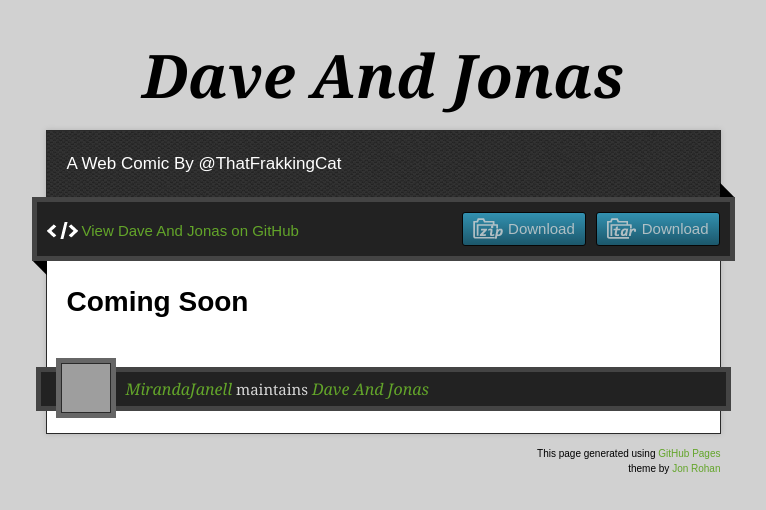
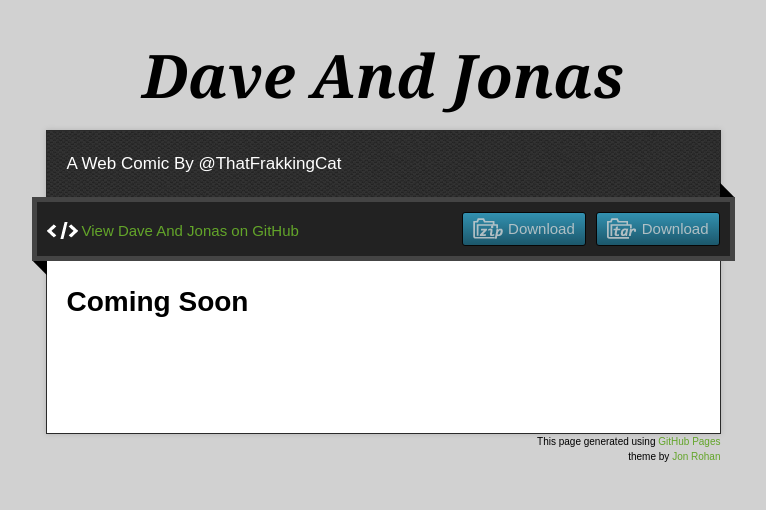
Before and after one commit to MirandaJanell/DaveAndJonas, a plain HTML site: page index.html in a window 1280 px wide. Shown: the whole page, without its empty margins (257-1023 px from the left). Drawn offline with nearby package versions, Linux system fonts and the light colour scheme; grey boxes are pictures that could not be loaded.

Commit message:
Update index.html

```diff
--- a/index.html
+++ b/index.html
@@ -42,11 +42,6 @@
       </div>
     </div>
     <footer>
-      <div class="owner">
-      <p><a href="https://github.com/MirandaJanell" class="avatar"><img src="https://0.gravatar.com/avatar/65c4ca4f967955724b14711222676cc7?d=https%3A%2F%2Fidenticons.github.com%2F245b213286fda2f2c563cee842513c77.png&amp;r=x&amp;s=60" width="48" height="48"/></a> <a href="https://github.com/MirandaJanell">MirandaJanell</a> maintains <a href="https://github.com/MirandaJanell/DaveAndJonas">Dave And Jonas</a></p>
-
-
-      </div>
       <div class="creds">
         <small>This page generated using <a href="http://pages.github.com/">GitHub Pages</a><br/>theme by <a href="https://twitter.com/jonrohan/">Jon Rohan</a></small>
       </div>
```
